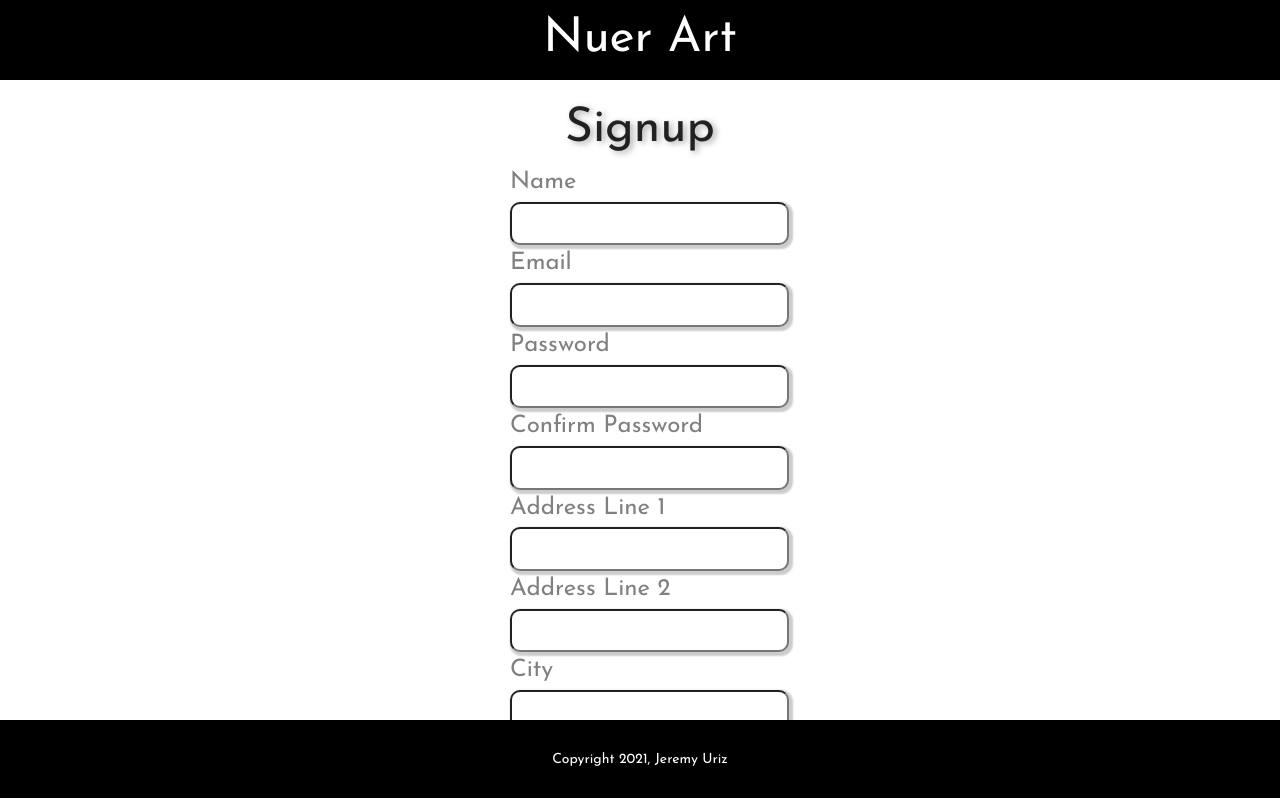
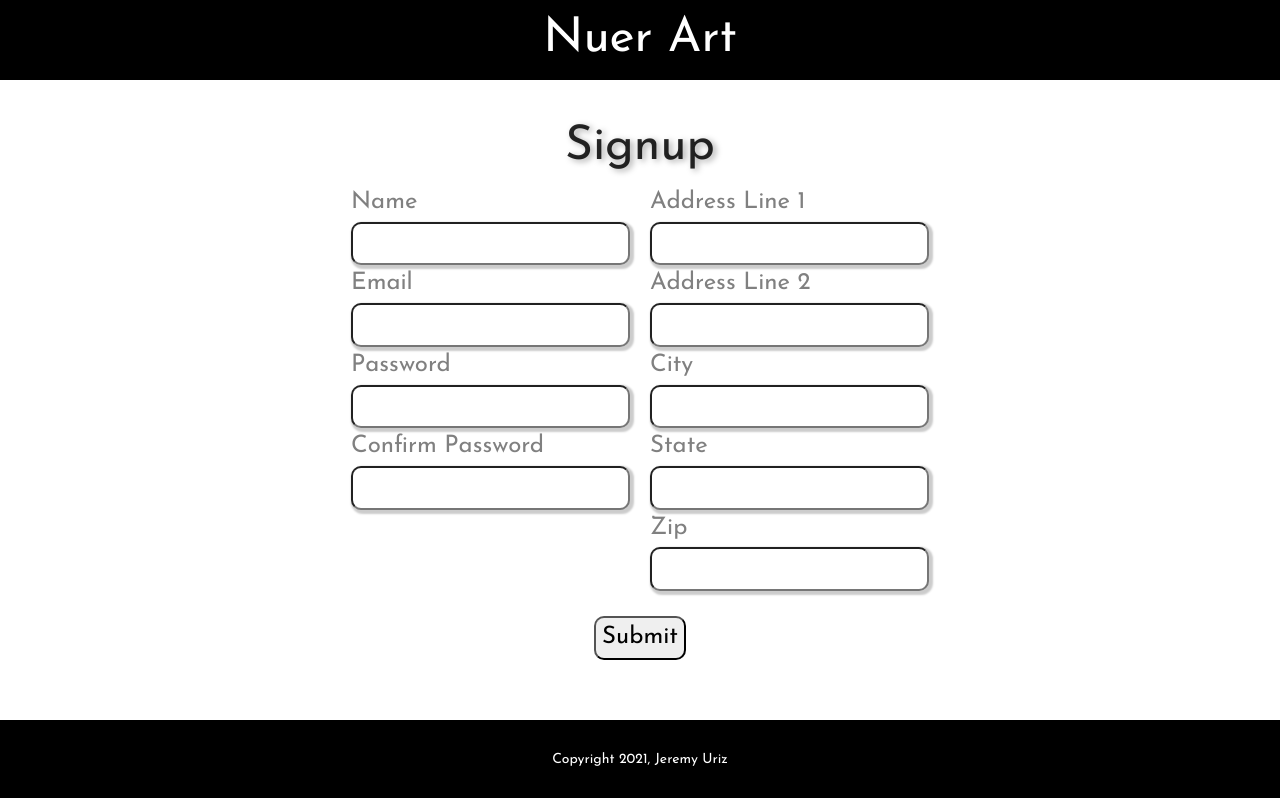
Before and after one commit to JJURIZ/nuer-art-frontend, a React (Create React App) app: page /signup in a window 1280 px wide. Shown: the top 798 px of the page. Built offline with nearby package versions, Linux system fonts and the light colour scheme; no server answers; what react-alert-template-basic would draw is missing.

Commit message:
[Signup] Corrected style of signup page

```diff
--- a/src/components/pages/EditProfile.scss
+++ b/src/components/pages/EditProfile.scss
@@ -1,19 +1,19 @@
 @import '../utilities/StyleTemplates.scss';
 
-.Signup {
-    display: grid;
-    grid-template-columns: 1fr;
-    grid-template-rows: repeat(6, 60px);
-    justify-items: center;
-    justify-content: center;
+// .Signup {
+//     display: grid;
+//     grid-template-columns: 1fr;
+//     grid-template-rows: repeat(6, 60px);
+//     justify-items: center;
+//     justify-content: center;
 
-    &-header {
-        font-size: 3rem;
-        margin-top: 2rem;
-        @include titles;
-    }
-    &-input{
-        grid-row: 2 / 6;
-        @include from-container;
-    }
-}
+//     &-header {
+//         font-size: 3rem;
+//         margin-top: 2rem;
+//         @include titles;
+//     }
+//     &-input{
+//         grid-row: 2 / 6;
+//         @include from-container;
+//     }
+// }
--- a/src/components/pages/Signup.js
+++ b/src/components/pages/Signup.js
@@ -94,9 +94,9 @@ const Signup = () => {
     return (
 
                 <div className="Signup">
+                    <form onSubmit={handleSubmit} className="Signup-input">
                     <h2 className="Signup-header">Signup</h2>
-                    <form onSubmit={handleSubmit} className="Signup-input">
-
+                        <div className="Signup-column-1">
                             <label htmlFor="name">Name</label>
                             <input type="text" name="name" value={name} onChange={handleName} className="form-control" />
 
@@ -108,7 +108,8 @@ const Signup = () => {
 
                             <label htmlFor="confirmPassword">Confirm Password</label>
                             <input type="password" name="confirmPassword" value={confirmPassword} onChange={handleConfirmPassword} className="form-control" />
-
+                        </div>
+                        <div className="Signup-column-2">
                             <label htmlFor="addressLine1">Address Line 1</label>
                             <input type="text" name="addressLine1" value={addressLine1} onChange={handleAddressLine1} className="form-control" />
 
@@ -122,11 +123,12 @@ const Signup = () => {
                             <label htmlFor="state">State</label>
                             <input type="text" name="state" value={state} onChange={handleState} className="form-control" />
 
-
                             <label htmlFor="zip">Zip</label>
                             <input type="text" name="zip" value={zip} onChange={handleZip} className="form-control" />
-
+                        </div>
+                        <div className="Signup-row-submit">
                             <button type="submit" className="Form-button">Submit</button>
+                        </div>
                     </form>
                 </div>
     )
--- a/src/components/pages/Signup.scss
+++ b/src/components/pages/Signup.scss
@@ -1,19 +1,76 @@
 @import '../utilities/StyleTemplates.scss';
 
 .Signup {
-    display: grid;
-    grid-template-columns: 1fr;
-    grid-template-rows: repeat(6, 60px);
-    justify-items: center;
+    display: flex;
     justify-content: center;
 
     &-header {
         font-size: 3rem;
         margin-top: 2rem;
+        grid-column: 1 / -1;
+        grid-row: 1;
         @include titles;
     }
     &-input{
         grid-row: 2 / 6;
         @include from-container;
+        display: grid;
+        grid-template-columns: repeat(2, 1fr);
+        grid-template-rows: repeat(7, 80px);
+        justify-items: center;
+        justify-content: center;
+        width: 300px;
+    }
+
+    &-column-1 {
+        grid-column: 1;
+        grid-row: 2 / 6;
+        margin-right: 10px;
+    }
+    &-column-2 {
+        grid-column: 2;
+        grid-row: 2 / 6;
+        margin-left: 10px;
+    }
+
+    &-row-submit {
+        grid-column: 1 / -1;
+        grid-row: 7;
     }
 }
+
+// .Signup {
+//     // display: grid;
+//     // grid-template-columns: repeat(2, 1fr);
+//     // grid-template-rows: repeat(6, 60px);
+//     display: flex;
+//     justify-items: center;
+//     justify-content: center;
+
+//     &-header {
+//         font-size: 3rem;
+//         margin-top: 2rem;
+//         @include titles;
+//     }
+//     &-input{
+//         grid-row: 2 / 6;
+//         @include from-container;
+//         display: grid;
+//         justify-items: center;
+//         justify-content: center;
+//         height: 50vh;
+//         width: 300px;
+//     }
+
+//     &-column-1 {
+//         grid-column: 1;
+//         grid-row: 1;
+//         margin-right: 10px;
+//     }
+//     &-column-2 {
+//         grid-column: 2 / 2;
+//         grid-row: 1;
+//         margin-left: 10px;
+//     }
+
+// }
```
Also changed, not shown: 1 other file (tests, documents, lock files or other folders).
